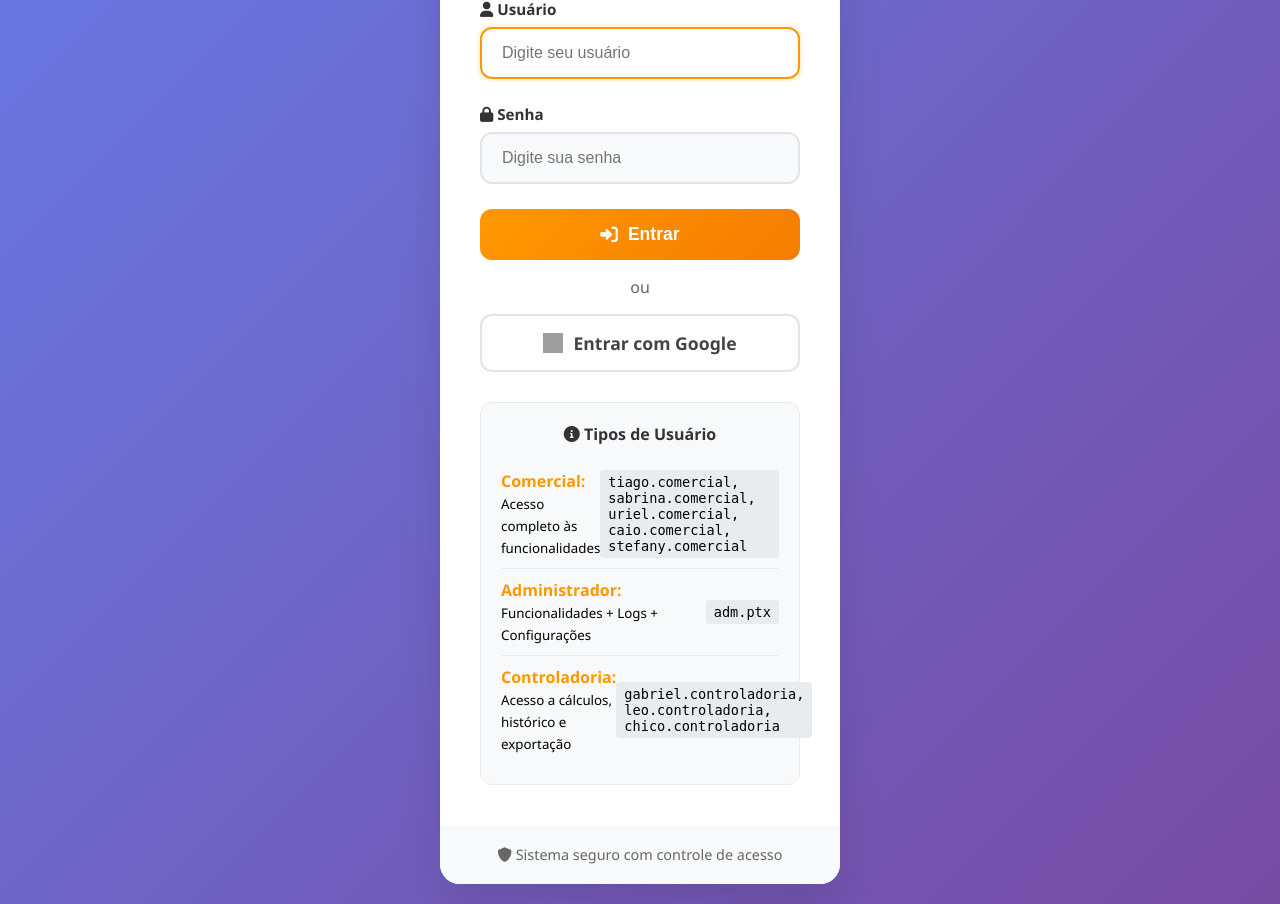
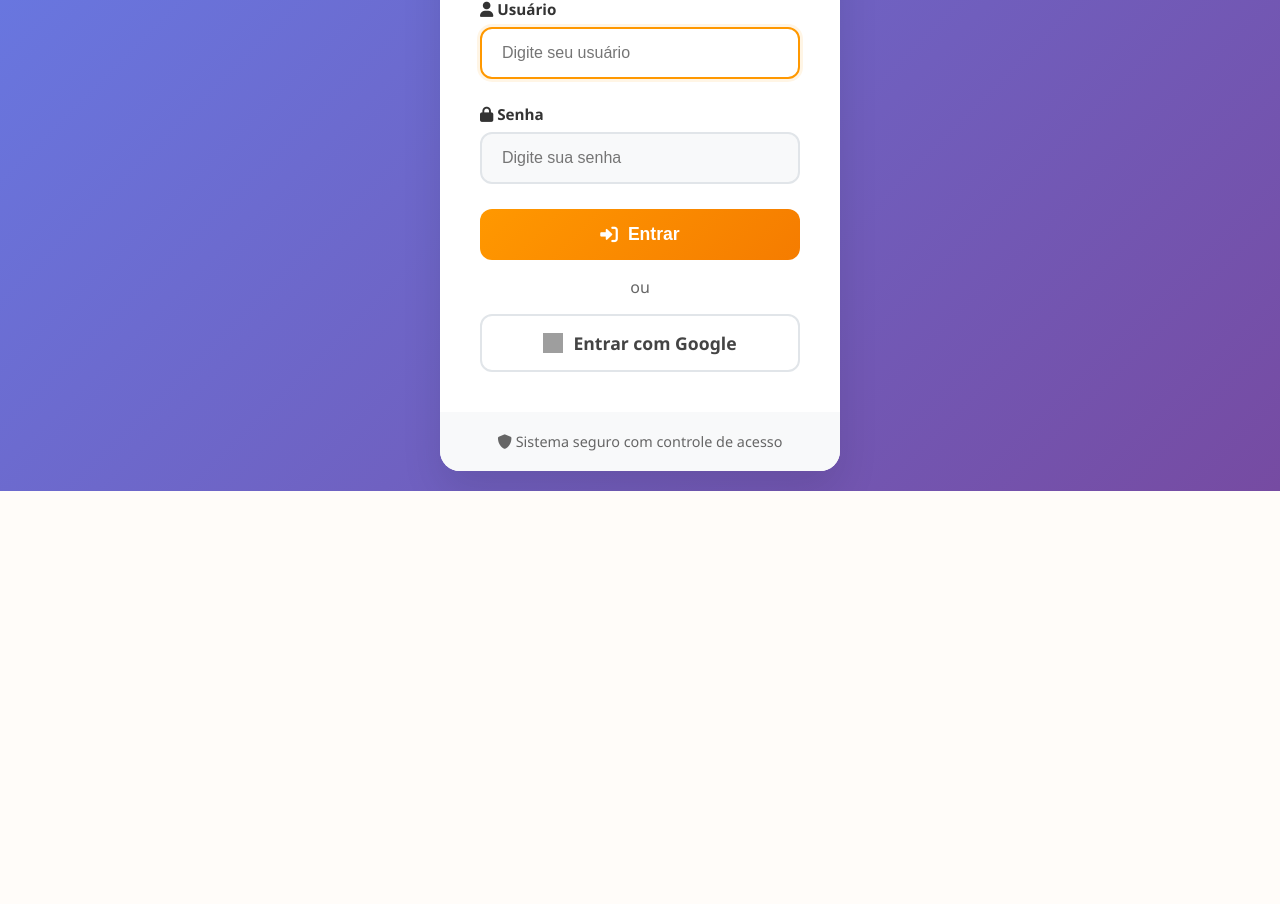
Before and after one commit to anaissiabraao/cotacao, a Flask app: page /login in a window 1280 px wide. Shown: the part 316-1220 px from the top of the page. After the commit the page ends 807 px from the top, so only its background shows below. Run offline with Flask 3, Linux system fonts and the light colour scheme; some libraries are stand-ins or nearby versions; grey boxes are pictures that could not be loaded.

Commit message:
correção de template login

```diff
--- a/templates/login.html
+++ b/templates/login.html
@@ -296,31 +296,7 @@
                 <span>Entrar com Google</span>
             </a>
 
-            <div class="user-types">
-                <h3><i class="fas fa-info-circle"></i> Tipos de Usuário</h3>
-                <div class="user-type">
-                    <div>
-                        <strong>Comercial:</strong><br>
-                        <small>Acesso completo às funcionalidades</small>
-                    </div>
-                    <span>tiago.comercial, sabrina.comercial, uriel.comercial, caio.comercial, stefany.comercial</span>
-                </div>
-                <div class="user-type">
-                    <div>
-                        <strong>Administrador:</strong><br>
-                        <small>Funcionalidades + Logs + Configurações</small>
-                    </div>
-                    <span>adm.ptx</span>
-                </div>
-                <div class="user-type">
-                    <div>
-                        <strong>Controladoria:</strong><br>
-                        <small>Acesso a cálculos, histórico e exportação</small>
-                    </div>
-                    <span>gabriel.controladoria, leo.controladoria, chico.controladoria</span>
-                </div>
 
-            </div>
         </div>
 
         <div class="login-footer">
```
